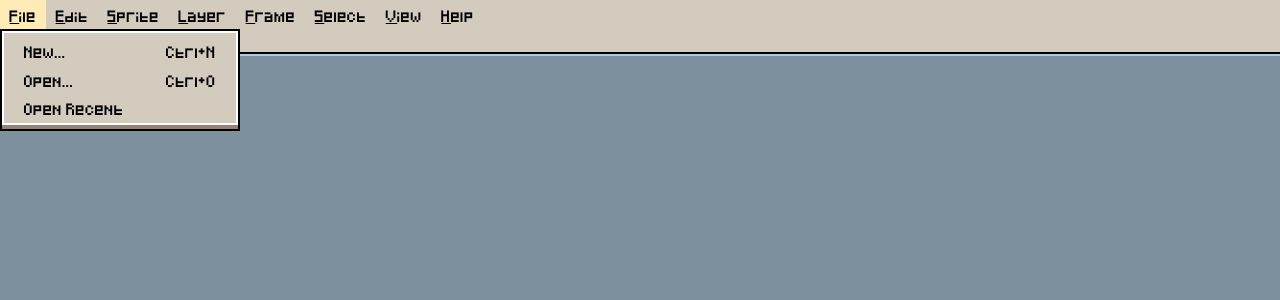
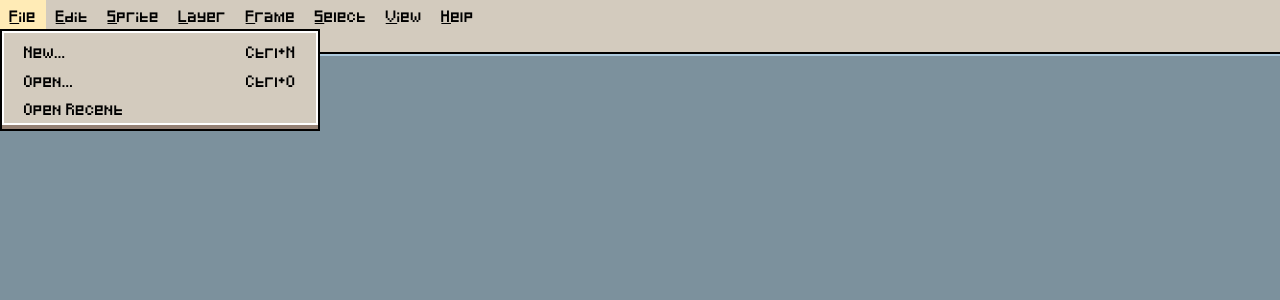
Before and after one commit to SirSgt/asepritejs, a React (Create React App) app: page / in a window 1280 px wide. Both pictures are taken after a click on the button "File". Shown: the top 300 px of the page. Built offline with nearby package versions, Linux system fonts and the light colour scheme.

Commit message:
Changes on dropdown item

```diff
--- a/src/layouts/Header/Dropdown.js
+++ b/src/layouts/Header/Dropdown.js
@@ -7,8 +7,10 @@ const Dropdown = (props) => {
     <ul className={`dropdown_content ${dropdown ? "show" : ""}`}>
       {submenus.map((submenu, index) => (
         <li key={index} className="dropdown_list">
-          <a href="/#">{submenu.title}</a>
-          <a href="/#">{submenu.mnemonic}</a>
+          <a href="/#">
+            <span href="/#">{submenu.title}</span>
+            <span href="/#">{submenu.mnemonic}</span>
+          </a>
         </li>
       ))}
     </ul>
--- a/src/layouts/Header/Header.scss
+++ b/src/layouts/Header/Header.scss
@@ -58,25 +58,29 @@
 
       display: none;
       position: absolute;
-      min-width: 15rem;
+      min-width: 20rem;
 
       z-index: 1;
       padding: 0.375rem;
       list-style: none;
 
-      li {
-        display: flex;
-        justify-content: space-between;
-
+      .dropdown_list {
         a {
+          &:link,
+          &:visited {
             color: black;
             padding: 12px 16px;
             text-decoration: none;
             display: block;
             font-size: 0.6rem;
+
+            display: flex;
+            justify-content: space-between;
           }
+
           &:hover {
             background-color: $toolbar_color;
+          }
         }
       }
     }
--- a/src/styles/mixins.scss
+++ b/src/styles/mixins.scss
@@ -1,3 +1,5 @@
+@import "./variables";
+
 @mixin reset_btn {
   display: inline-block;
   border: none;
@@ -7,8 +9,8 @@
 }
 
 @mixin box_shadow {
-  background: #d3cbbe;
-  border: 2px solid #000;
-  box-shadow: inset 0rem -0.25rem 0 #958174, inset 0 0 0 0.125rem #fff,
-    inset 0 -0.375rem 0 #fff;
+  background: $header_color;
+  border: 2px solid $black;
+  box-shadow: inset 0rem -0.25rem 0 $brown, inset 0 0 0 0.125rem $white,
+    inset 0 -0.375rem 0 $white;
 }
--- a/src/styles/variables.scss
+++ b/src/styles/variables.scss
@@ -2,8 +2,10 @@
 $header_color: #d3cbbe;
 $link_hover_color: #ffebb6;
 $black: #000;
+$white: #fff;
 $toolbar_color: #7c919d;
 $toolbar_highlight_color: #adcade;
 $bg_color: #655561;
+$brown: #958174;
 
 $header_heigth: 1.4375rem;
```
Lines whose indentation alone changed are shown as unchanged.
